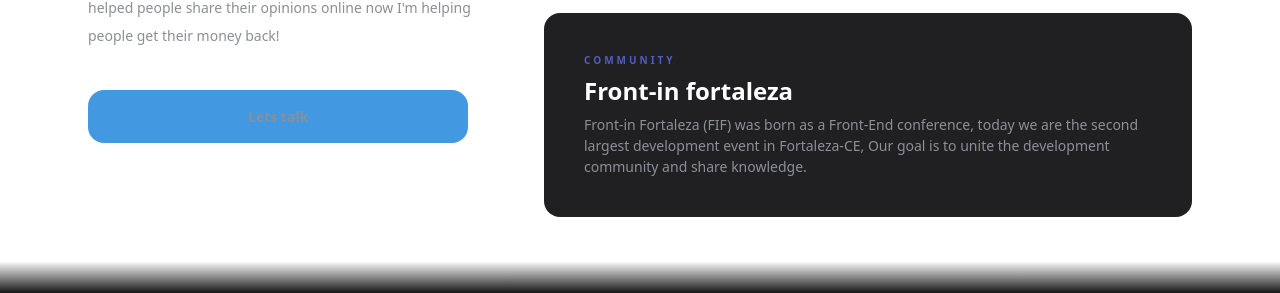
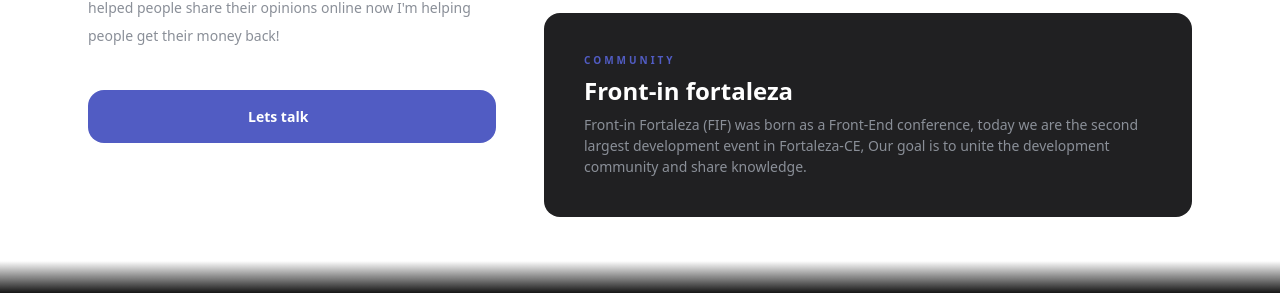
Before and after one commit to vitormalencar/vitormalencar, a Gatsby site: page / in a window 1280 px wide. Shown: the part 507-800 px from the top of the page. Built offline with nearby package versions, Linux system fonts and the light colour scheme; Gatsby itself is replaced by a stand-in of ours.

Commit message:
updating hero component

```diff
--- a/src/components/Hero/Hero.jsx
+++ b/src/components/Hero/Hero.jsx
@@ -15,8 +15,11 @@
     <div className="leading-loose">
       <p className="mt-32 whitespace-pre-line">{about.paragraphOne}</p>
     </div>
-           <button className="md:block hidden rounded bg-blue-500 hover:bg-red-500 hover:text-white font-bold mt-40 px-160 py-16">
+    <a
+      href="mailto:vitor.maia.alencar@gmail.com"
+      className="md:block hidden rounded bg-purble text-white font-bold mt-40 px-160 py-16"
+    >
       Lets talk
-           </button>
+    </a>
   </div>
 )
```
Lines whose indentation alone changed are shown as unchanged.
